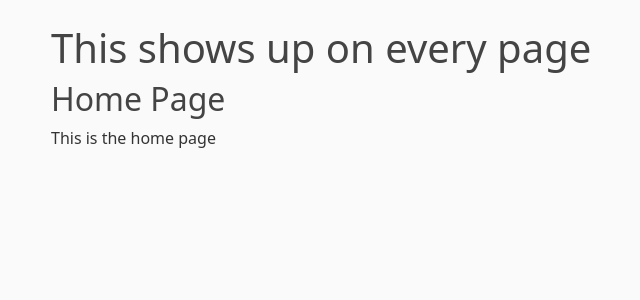
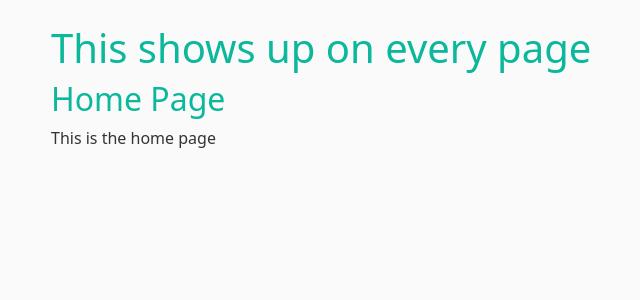
Before and after one commit to acabrera04/week3SEOproject, a Flask app: page / in a window 1280 px wide. Shown: the part 56-356 px from the top of the page, without its empty margins (31-671 px from the left). Run offline with Flask 3, Linux system fonts and the light colour scheme.

Commit message:
Made style change

```diff
--- a/static/main.css
+++ b/static/main.css
@@ -5,7 +5,7 @@ body {
   }
 
   h1, h2, h3, h4, h5, h6 {
-    color: #444444;
+    color: #0bb89b;
   }
 
   .bg-steel {
```
